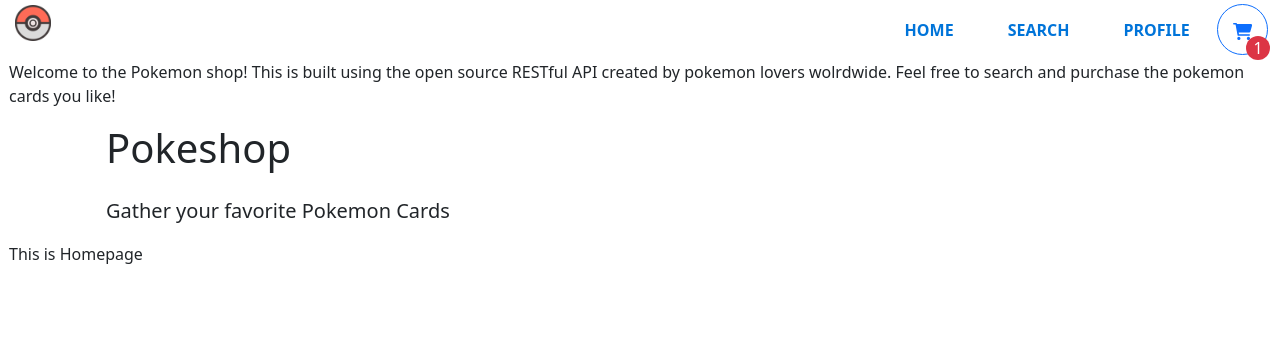
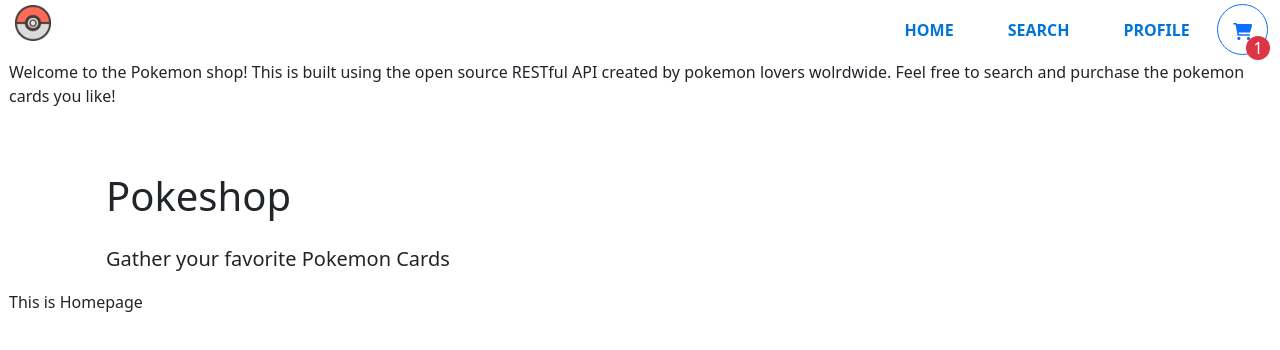
Before and after one commit to Chen-Stefan/pokeshop, a React (Create React App) app in the folder client/: page / in a window 1280 px wide. Shown: the top 350 px of the page. Built offline with nearby package versions, Linux system fonts and the light colour scheme.

Commit message:
Correct the style property

```diff
--- a/client/src/components/Authentication.tsx
+++ b/client/src/components/Authentication.tsx
@@ -1,14 +1,16 @@
-import React from 'react'
+import React from "react";
 
 export default function Authentication() {
   return (
-    <div className="col">
-    <div className="jumbotron jumbotron-fluid mt-3">
-      <div className="container">
-        <h1 className="my-2 mx-4">Pokeshop</h1>
-        <p className="lead mx-4 mt-4">Gather your favorite Pokemon Cards</p>
+    <div className="row mt-5">
+      <div className="col">
+        <div className="jumbotron jumbotron-fluid mt-3" style= {{ minWidth: "18rem", marginBottom: "0" }}>
+          <div className="container">
+            <h1 className="my-2 mx-4">Pokeshop</h1>
+            <p className="lead mx-4 mt-4">Gather your favorite Pokemon Cards</p>
+          </div>
+        </div>
       </div>
     </div>
-    </div>
-  )
+  );
 }
```
